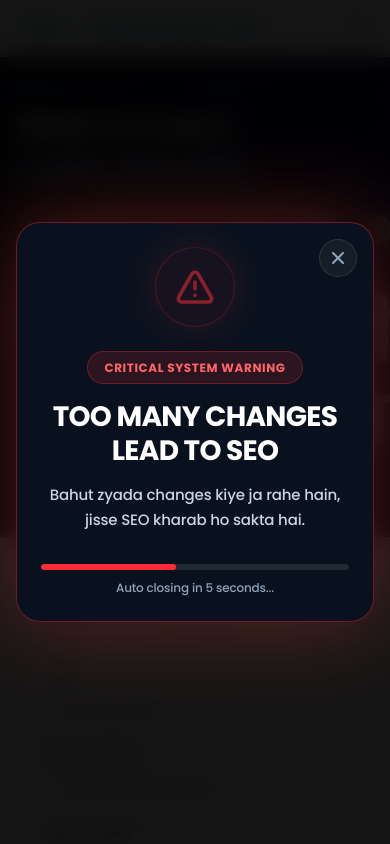
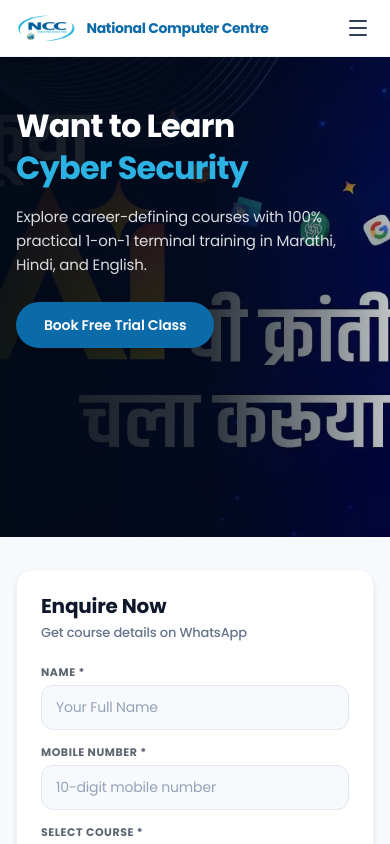
Before and after one commit to sid-1506/National-Computer-Centre, a React (Vite) app: page / in a window 390 px wide. Shown: the top 844 px of the page. Built offline with nearby package versions, Linux system fonts and the light colour scheme.

Commit message:
Revert "feat: add full-screen SEO warning popup with buzzer sound"
This reverts commit f3299cf501145bdf6ee6668efecf0f75963e19b0.

```diff
--- a/src/App.jsx
+++ b/src/App.jsx
@@ -4,7 +4,6 @@ import Navbar from './components/Navbar';
 import Footer from './components/Footer';
 import EnquiryModal from './components/EnquiryModal';
 import ScrollToTop from './components/ScrollToTop';
-import SeoWarningPopup from './components/SeoWarningPopup';
 
 import HomePage from './pages/HomePage';
 import ContactPage from './pages/ContactPage';
@@ -29,9 +28,6 @@ export default function App() {
     <BrowserRouter>
       {/* Route change scroll-to-top handler */}
       <ScrollToTop />
-
-      {/* Full-screen SEO Warning Overlay with Buzzer */}
-      <SeoWarningPopup />
 
       <div className="relative min-h-screen bg-white text-[#0F172A] font-sans antialiased flex flex-col justify-between overflow-x-hidden">
         {/* Sticky Navbar */}
--- a/src/components/SeoWarningPopup.jsx
+++ /dev/null
@@ -1,181 +0,0 @@
-import { useState, useEffect, useRef, useCallback } from 'react';
-import { AlertTriangle, X } from 'lucide-react';
-import buzzerSound from '../assets/sound/flutie8211-high-pitch-alarm-buzzer-464349.mp3';
-
-export default function SeoWarningPopup() {
-  const [isOpen, setIsOpen] = useState(false);
-  const audioRef = useRef(null);
-  const openTimeoutRef = useRef(null);
-  const closeTimeoutRef = useRef(null);
-
-  // Initialize and reuse single Audio instance
-  useEffect(() => {
-    audioRef.current = new Audio(buzzerSound);
-    audioRef.current.preload = 'auto';
-
-    // One-time user interaction unlock for browser autoplay policies
-    const unlockAudio = () => {
-      if (audioRef.current) {
-        audioRef.current.load();
-      }
-      window.removeEventListener('click', unlockAudio);
-      window.removeEventListener('keydown', unlockAudio);
-      window.removeEventListener('touchstart', unlockAudio);
-      window.removeEventListener('scroll', unlockAudio);
-    };
-
-    window.addEventListener('click', unlockAudio, { passive: true });
-    window.addEventListener('keydown', unlockAudio, { passive: true });
-    window.addEventListener('touchstart', unlockAudio, { passive: true });
-    window.addEventListener('scroll', unlockAudio, { passive: true });
-
-    return () => {
-      window.removeEventListener('click', unlockAudio);
-      window.removeEventListener('keydown', unlockAudio);
-      window.removeEventListener('touchstart', unlockAudio);
-      window.removeEventListener('scroll', unlockAudio);
-
-      if (audioRef.current) {
-        audioRef.current.pause();
-        audioRef.current.currentTime = 0;
-      }
-    };
-  }, []);
-
-  const closePopup = useCallback(() => {
-    setIsOpen(false);
-
-    // Stop and reset buzzer audio
-    if (audioRef.current) {
-      audioRef.current.pause();
-      audioRef.current.currentTime = 0;
-    }
-
-    // Clear any pending close timer
-    if (closeTimeoutRef.current) {
-      clearTimeout(closeTimeoutRef.current);
-      closeTimeoutRef.current = null;
-    }
-
-    // Schedule next popup after 30 seconds
-    if (openTimeoutRef.current) clearTimeout(openTimeoutRef.current);
-    openTimeoutRef.current = setTimeout(() => {
-      showPopup();
-    }, 30000);
-  }, []);
-
-  const showPopup = useCallback(() => {
-    setIsOpen(true);
-
-    // Play buzzer audio
-    if (audioRef.current) {
-      audioRef.current.currentTime = 0;
-      audioRef.current.play().catch(() => {
-        // Safe catch for browser autoplay protection
-      });
-    }
-
-    // Auto-close popup after 5 seconds
-    if (closeTimeoutRef.current) clearTimeout(closeTimeoutRef.current);
-    closeTimeoutRef.current = setTimeout(() => {
-      closePopup();
-    }, 5000);
-  }, [closePopup]);
-
-  // Main cycle: 4s initial delay, then loop every 30s after close
-  useEffect(() => {
-    openTimeoutRef.current = setTimeout(() => {
-      showPopup();
-    }, 4000);
-
-    return () => {
-      if (openTimeoutRef.current) clearTimeout(openTimeoutRef.current);
-      if (closeTimeoutRef.current) clearTimeout(closeTimeoutRef.current);
-    };
-  }, [showPopup]);
-
-  // Body scroll lock handling
-  useEffect(() => {
-    if (isOpen) {
-      const originalOverflow = document.body.style.overflow;
-      document.body.style.overflow = 'hidden';
-      return () => {
-        document.body.style.overflow = originalOverflow;
-      };
-    } else {
-      document.body.style.overflow = '';
-    }
-  }, [isOpen]);
-
-  if (!isOpen) return null;
-
-  return (
-    <div
-      role="alertdialog"
-      aria-modal="true"
-      aria-labelledby="seo-warning-title"
-      aria-describedby="seo-warning-desc"
-      className="fixed inset-0 z-[99999] flex items-center justify-center p-4 sm:p-6 bg-black/92 backdrop-blur-md transition-opacity duration-300 select-none animate-in fade-in duration-200"
-    >
-      {/* Centered Modal Card */}
-      <div className="relative w-full max-w-xl sm:max-w-2xl bg-[#09111E] border border-red-500/40 rounded-3xl p-6 sm:p-10 shadow-[0_0_90px_rgba(239,68,68,0.35)] flex flex-col items-center text-center">
-
-        {/* Close Button */}
-        <button
-          onClick={closePopup}
-          aria-label="Close warning"
-          className="absolute top-4 right-4 sm:top-5 sm:right-5 p-2 rounded-full text-slate-400 hover:text-white bg-white/5 hover:bg-white/10 border border-white/10 transition-colors cursor-pointer"
-        >
-          <X className="w-5 h-5 stroke-[2.5]" />
-        </button>
-
-        {/* Warning Icon Badge */}
-        <div className="w-20 h-20 sm:w-24 sm:h-24 rounded-full bg-red-500/10 border border-red-500/40 flex items-center justify-center mb-6 shadow-[0_0_35px_rgba(239,68,68,0.3)] animate-pulse">
-          <AlertTriangle className="w-10 h-10 sm:w-12 sm:h-12 text-red-500 stroke-[2.2]" />
-        </div>
-
-        {/* Eyebrow alert chip */}
-        <span className="inline-block px-4 py-1.5 rounded-full bg-red-500/15 border border-red-500/30 text-red-400 text-[12px] sm:text-[13px] font-bold tracking-wider uppercase mb-4">
-          CRITICAL SYSTEM WARNING
-        </span>
-
-        {/* Main Heading */}
-        <h2
-          id="seo-warning-title"
-          className="text-white font-extrabold tracking-tight leading-[1.2] mb-4 text-balance"
-          style={{ fontSize: 'clamp(1.75rem, 4.5vw, 2.75rem)' }}
-        >
-          TOO MANY CHANGES LEAD TO SEO
-        </h2>
-
-        {/* Subtext */}
-        <p
-          id="seo-warning-desc"
-          className="text-slate-300 text-[15px] sm:text-[18px] leading-relaxed max-w-lg mb-8 font-medium"
-        >
-          Bahut zyada changes kiye ja rahe hain, jisse SEO kharab ho sakta hai.
-        </p>
-
-        {/* 5-Second Auto-close Progress Indicator */}
-        <div className="w-full max-w-sm bg-white/10 h-1.5 rounded-full overflow-hidden mb-2">
-          <div
-            className="h-full bg-red-500 rounded-full"
-            style={{
-              animation: 'seo-progress 5s linear forwards',
-            }}
-          />
-        </div>
-        <span className="text-[12px] text-slate-400 font-medium">
-          Auto closing in 5 seconds...
-        </span>
-      </div>
-
-      <style>{`
-        @keyframes seo-progress {
-          from { width: 100%; }
-          to { width: 0%; }
-        }
-      `}</style>
-    </div>
-  );
-}
```
Also changed, not shown: 6 other files (tests, documents, lock files or other folders).
